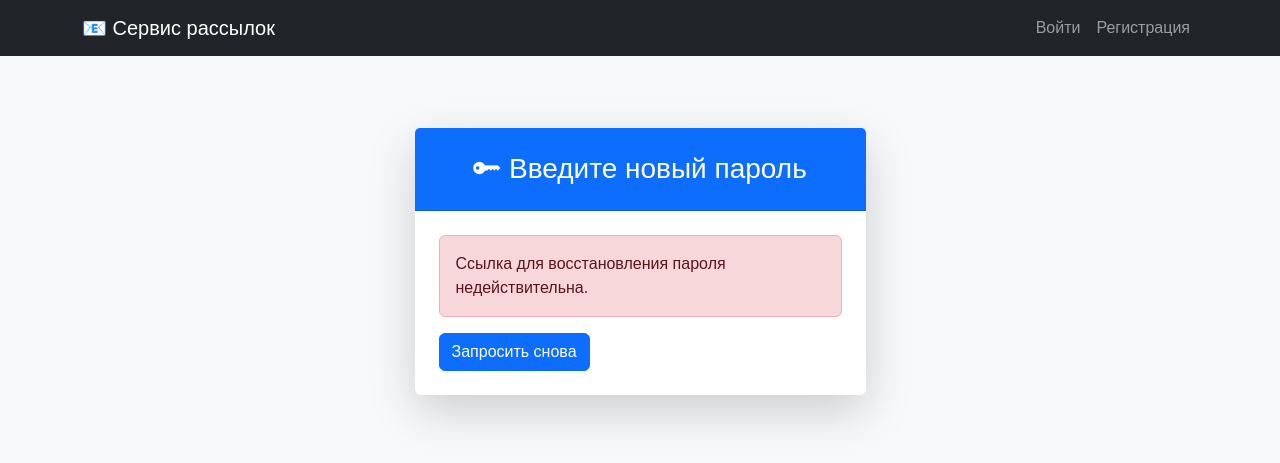
After one commit to vladimirbutyrskii/CURS_4, a Django app: page /users/reset/1/1/ in a window 1280 px wide. The commit adds this page. Shown: the top 463 px of the page. Run offline with Django 5.2, Linux system fonts and the light colour scheme; some libraries are stand-ins or nearby versions.

Commit message:
add reset of password

```diff
--- a/users/templates/users/login.html
+++ b/users/templates/users/login.html
@@ -84,7 +84,7 @@
                 </form>
 
                 <hr class="my-4">
-                <!-- Это комментарий в HTML
+                <!-- Это комментарий в HTML            -->
                 <div class="text-center">
                     <p class="mb-2">
                         <a href="{% url 'users:password_reset' %}" class="text-decoration-none">
@@ -109,7 +109,7 @@
                     Безопасный вход в систему
                 </small>
             </div>
-            -->
+
         </div>
     </div>
 </div>
--- /dev/null
+++ b/users/templates/users/password_reset_confirm.html
@@ -0,0 +1,40 @@
+{% extends 'base.html' %}
+{% load crispy_forms_tags %}
+
+{% block title %}Новый пароль{% endblock %}
+
+{% block content %}
+<div class="row justify-content-center">
+    <div class="col-md-6 col-lg-5">
+        <div class="card shadow-lg border-0 rounded-lg mt-5">
+            <div class="card-header bg-primary text-white text-center py-4">
+                <h3 class="mb-0">
+                    <i class="bi bi-key-fill"></i>
+                    Введите новый пароль
+                </h3>
+            </div>
+
+            <div class="card-body p-4">
+                {% if validlink %}
+                    <form method="post">
+                        {% csrf_token %}
+                        {{ form|crispy }}
+                        <div class="d-grid gap-2 mt-3">
+                            <button type="submit" class="btn btn-primary btn-lg">
+                                Сохранить новый пароль
+                            </button>
+                        </div>
+                    </form>
+                {% else %}
+                    <div class="alert alert-danger">
+                        Ссылка для восстановления пароля недействительна.
+                    </div>
+                    <a href="{% url 'users:password_reset' %}" class="btn btn-primary">
+                        Запросить снова
+                    </a>
+                {% endif %}
+            </div>
+        </div>
+    </div>
+</div>
+{% endblock %}
```
Also changed, not shown: users/templates/users/password_reset_complete.html (added, +25 -0 lines), users/templates/users/password_reset_done.html (added, +28 -0 lines), users/templates/users/password_reset_email.html (added, +17 -0 lines).
